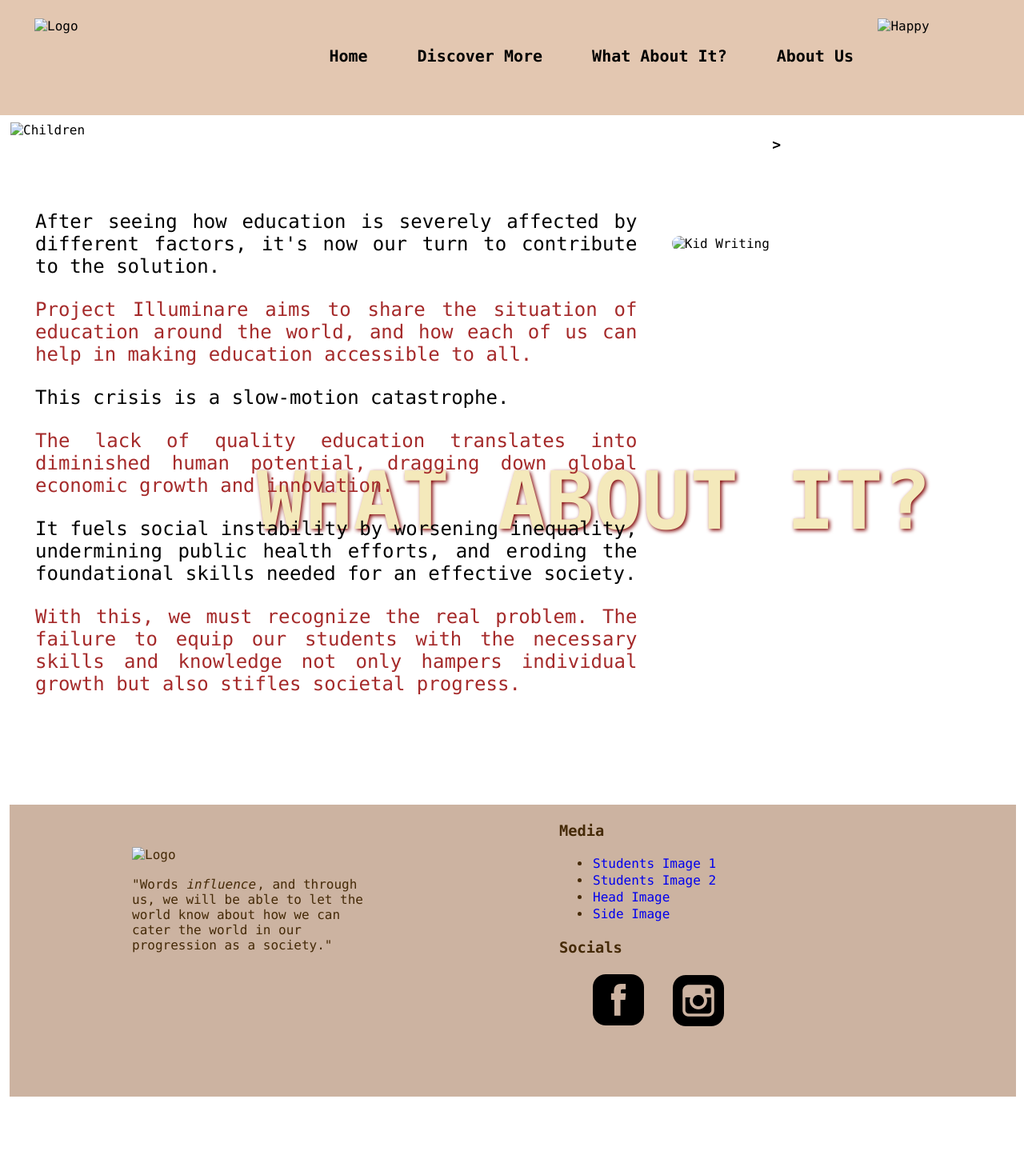
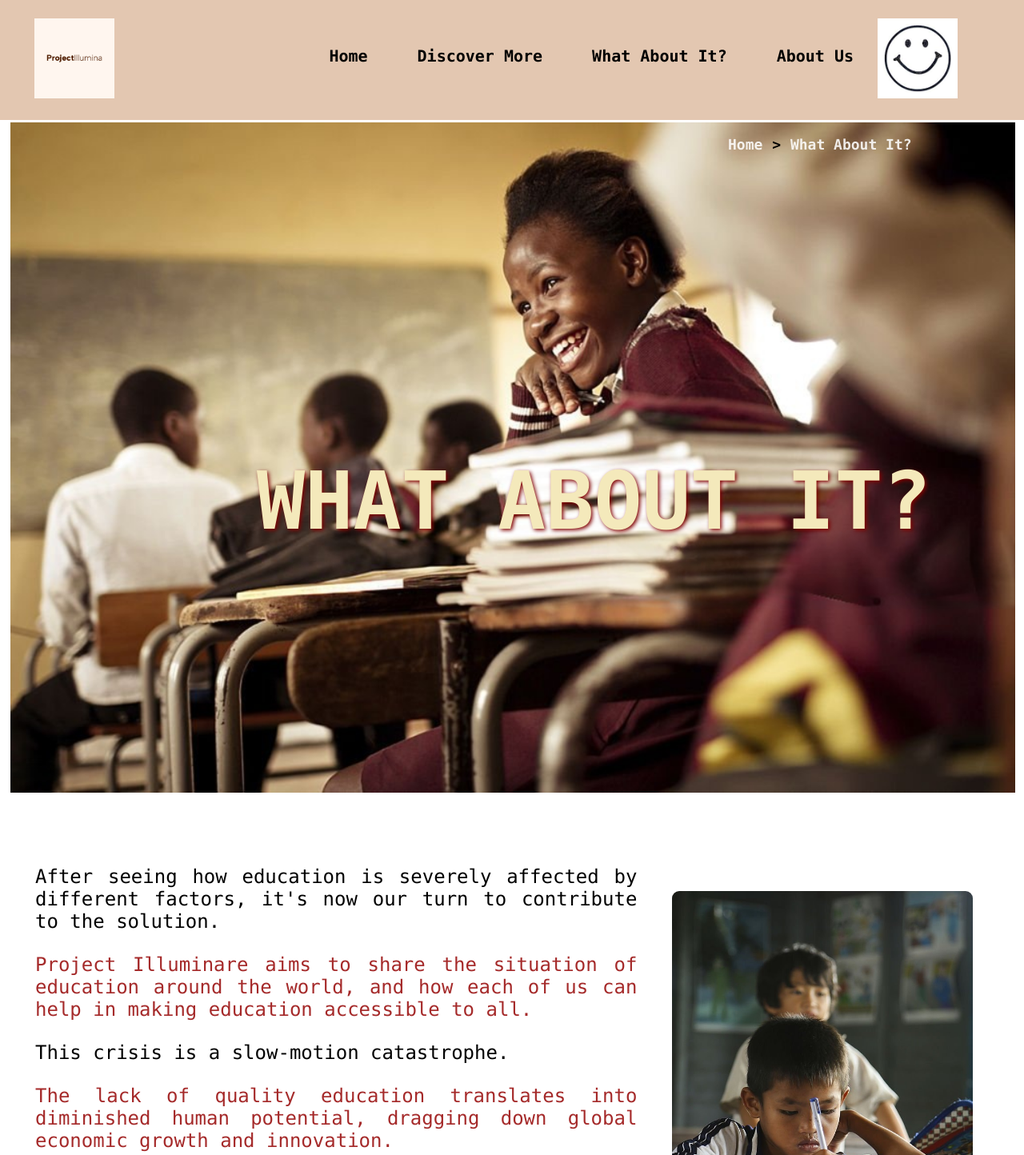
Before and after one commit to local-MZuri/Q2, a plain HTML site: page solution.html in a window 1280 px wide. Shown: the top 1444 px of the page at 80% size. Drawn offline with Linux system fonts and the light colour scheme; files that its build step writes are made by us from their sources; files whose address does not match are found by name.

Commit message:
Update solution.html

```diff
--- a/solution.html
+++ b/solution.html
@@ -4,12 +4,12 @@
     <meta charset="UTF-8">
     <meta name="viewport" content="width=device-width, initial-scale=1.0">
     <title>What About It?</title>
-    <link rel="stylesheet" href="../css/solution.css">
+    <link rel="stylesheet" href="solution.css">
 </head>
 <body>
     <nav class="nav">
         <div class="navlogo">
-            <img src="../images/logo.png" alt="Logo" class="logo">
+            <img src="logo.png" alt="Logo" class="logo">
         </div>
         <div class="navlinks">
             <a class="links" href="index.html">Home</a>
@@ -18,12 +18,12 @@
             <a class="links" href="about.html">About Us</a>
         </div>
         <div class="happy">
-            <img src="../images/happy.jfif" alt="Happy" class="happy">
+            <img src="happy.jfif" alt="Happy" class="happy">
         </div>
     </nav>
     <main>
         <div>
-            <img id="bg" src="../images/bgpic.jpeg" alt="Children">
+            <img id="bg" src="bgpic.jpeg" alt="Children">
         </div>
         <div id="crumbs">
         <p id="wow"><a href="index.html">Home</a> >
@@ -46,7 +46,7 @@
             <p class="art">With this, we must recognize the real problem. The failure to equip our students with
                 the necessary skills and knowledge not only hampers individual growth but also stifles societal progress.
             </p>
-            <img src="../images/write.jpg" alt="Kid Writing" id="write">
+            <img src="write.jpg" alt="Kid Writing" id="write">
             </div>
         </article>
         <article2>
@@ -67,14 +67,14 @@
                 for all" target, empowering people who missed out on formal education to secure decent
                 work and contribute to economic growth.
             </p>
-            <img src="../images/group.jpg" alt="Students" id="group">
-            <img src="../images/group2.jpg" alt="Students2" id="group2">
+            <img src="group.jpg" alt="Students" id="group">
+            <img src="group2.jpg" alt="Students2" id="group2">
             </div>
         </article2>
                 <footer>
         <div id="resource">
             <div id="logosum">
-                <img src="../images/logo.png" alt="Logo" id="logo2">
+                <img src="logo.png" alt="Logo" id="logo2">
                 <p id="descsum">"Words <i>influence</i>, and through us, we will be able to let
             the world know about how we can cater the world in our
             progression as a society."</p>
@@ -98,4 +98,5 @@
     </footer>
     </main>
 </body>
+
 </html>
```
